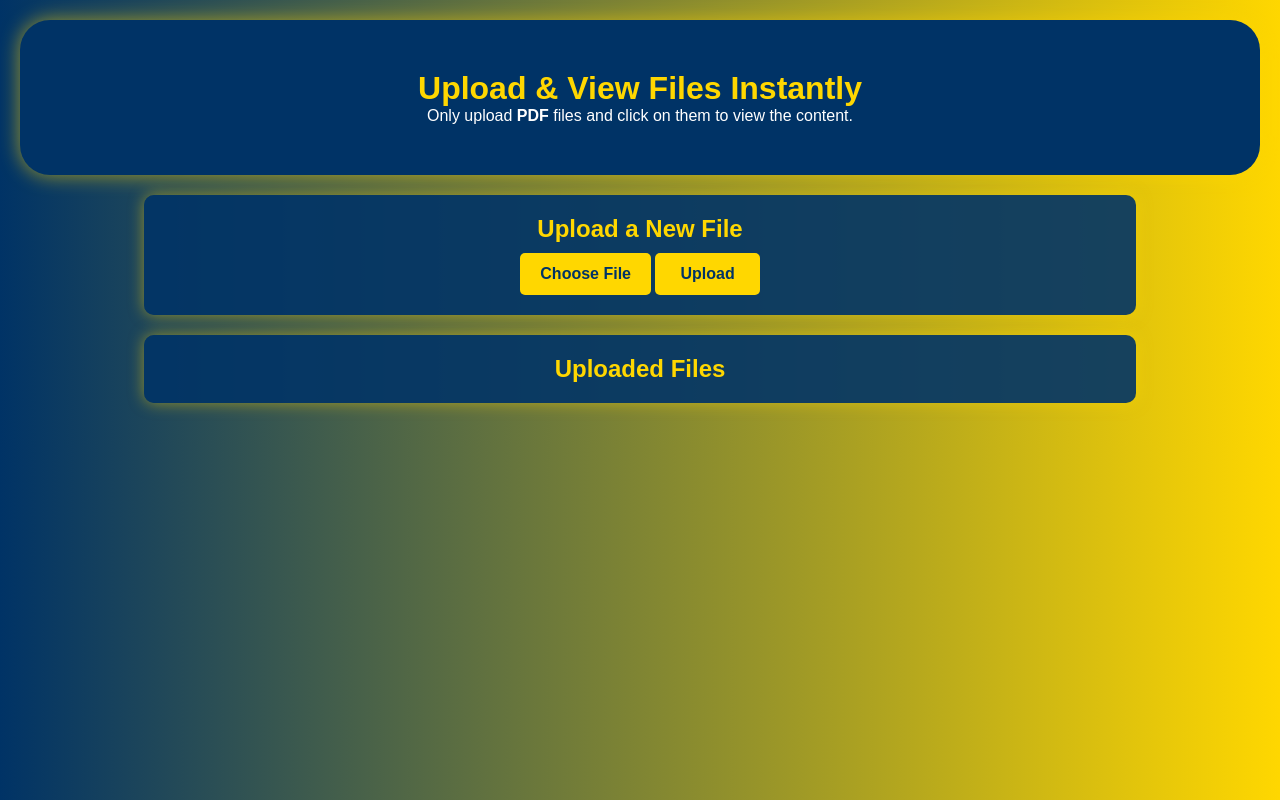
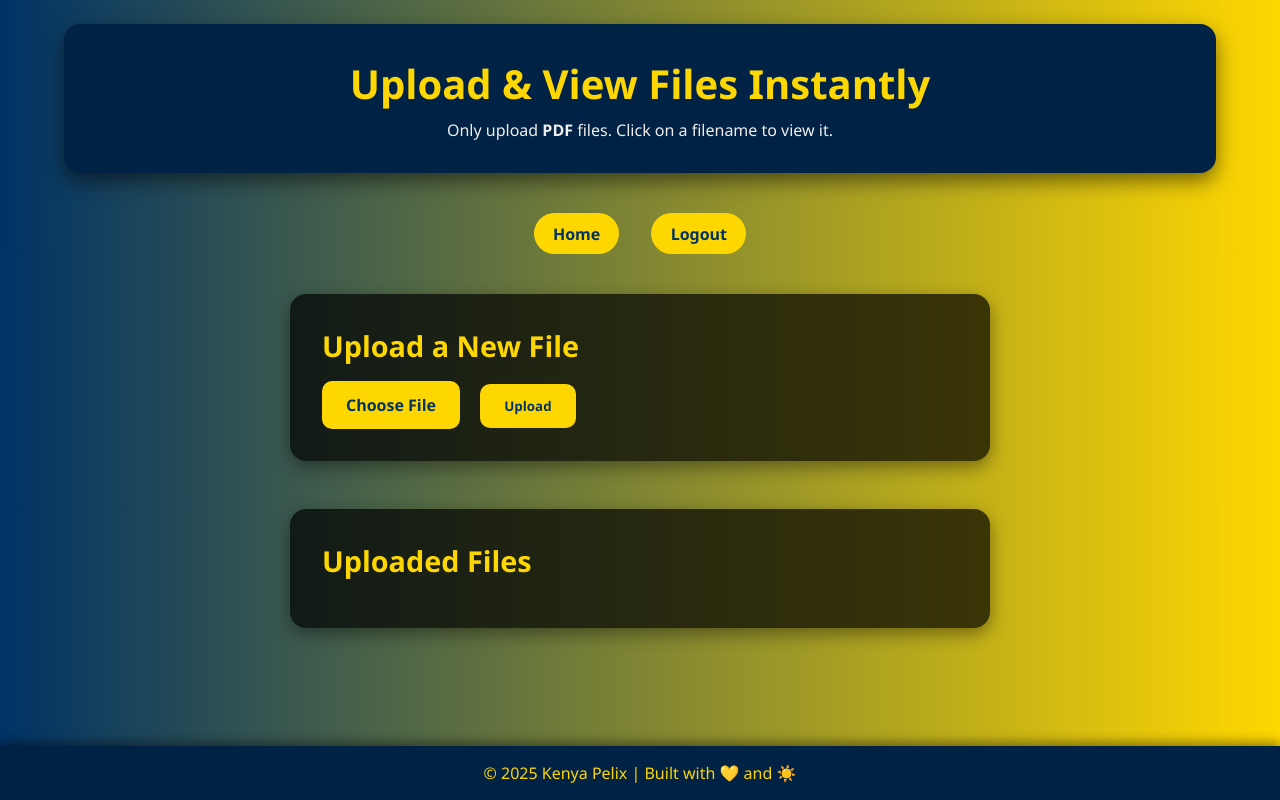
Before and after one commit to Frank383-afk/frankmwesh, a plain HTML site: page kenya.html in a window 1280 px wide. Drawn offline with Linux system fonts and the light colour scheme.

Commit message:
Update kenya.html

```diff
--- a/kenya.html
+++ b/kenya.html
@@ -1,105 +1,172 @@
 <!DOCTYPE html>
 <html lang="en">
 <head>
-    <meta charset="UTF-8">
-    <meta name="viewport" content="width=device-width, initial-scale=1.0">
-    <meta name="description" content="Upload and View Files Instantly">
-    <title>File Upload & Viewer</title>
+  <meta charset="UTF-8" />
+  <meta name="viewport" content="width=device-width, initial-scale=1.0"/>
+  <title>Upload & View Files</title>
   <style>
     * {
       margin: 0;
       padding: 0;
       box-sizing: border-box;
-            font-family: 'Poppins', sans-serif;
+      font-family: 'Segoe UI', Tahoma, Geneva, Verdana, sans-serif;
     }
+
     body {
       background: linear-gradient(90deg, #003366, #FFD700);
-            color: white;
+      color: #fff;
+      min-height: 100vh;
+      display: flex;
+      flex-direction: column;
+      padding-bottom: 100px;
+    }
+
+    header {
       text-align: center;
-            padding: 20px;
+      background-color: #002244;
+      padding: 2rem;
+      border-radius: 1rem;
+      margin: 1.5rem auto;
+      width: 90%;
+      box-shadow: 0 8px 20px rgba(0, 0, 0, 0.5);
     }
-        .upload-section, .file-list {
-            background: rgba(0, 51, 102, 0.9);
-            padding: 20px;
-            margin: 20px auto;
+
+    h1 {
+      color: #FFD700;
+      font-size: 2.5rem;
+      margin-bottom: 0.5rem;
+    }
+
+    header p {
+      color: #eee;
+      font-size: 1rem;
+    }
+
+    nav {
+      display: flex;
+      justify-content: center;
+      gap: 2rem;
+      margin: 1rem 0;
+    }
+
+    nav a {
+      background: #FFD700;
+      color: #003366;
+      padding: 0.6rem 1.2rem;
+      text-decoration: none;
+      border-radius: 25px;
+      font-weight: bold;
+      transition: background 0.3s ease;
+    }
+
+    nav a:hover {
+      background: #FFC107;
+    }
+
+    .upload-section,
+    .file-list {
+      background-color: rgba(0, 0, 0, 0.7);
+      padding: 2rem;
+      border-radius: 1rem;
+      margin: 1.5rem auto;
+      width: 90%;
+      max-width: 700px;
+      box-shadow: 0 6px 18px rgba(0, 0, 0, 0.4);
+    }
+
+    .upload-section h2,
+    .file-list h2 {
+      color: #FFD700;
+      margin-bottom: 1rem;
+      font-size: 1.8rem;
+    }
+
+    .file-label {
+      display: inline-block;
+      padding: 0.8rem 1.5rem;
+      background-color: #FFD700;
+      color: #003366;
+      font-weight: bold;
       border-radius: 10px;
-            width: 80%;
-            box-shadow: 0px 0px 15px rgba(255, 215, 0, 0.5);
+      cursor: pointer;
+      transition: 0.3s;
+      margin-right: 1rem;
     }
+
+    .file-label:hover {
+      background-color: #FFC107;
+    }
+
     input[type="file"] {
       display: none;
     }
-        .file-label {
-            display: inline-block;
+
+    button {
+      padding: 0.8rem 1.5rem;
       background: #FFD700;
       color: #003366;
-            padding: 12px 20px;
-            font-size: 16px;
-            font-weight: bold;
-            border-radius: 5px;
-            cursor: pointer;
-            transition: 0.3s;
-        }
-        .file-label:hover {
-            background: #FFC107;
-        }
-        button {
-            background: #FFD700;
-            color: #003366;
-            padding: 12px 25px;
-            font-size: 16px;
       font-weight: bold;
       border: none;
-            border-radius: 5px;
+      border-radius: 10px;
       cursor: pointer;
-            margin-top: 10px;
-            transition: 0.3s;
+      transition: background 0.3s;
     }
+
     button:hover {
       background: #FFC107;
     }
-        ul {
-            list-style: none;
-            padding: 0;
+
+    #fileList {
+      list-style-type: none;
+      padding-left: 0;
+      margin-top: 1rem;
     }
-        ul li {
-            background: rgba(255, 255, 255, 0.1);
-            margin: 10px 0;
-            padding: 10px;
-            border-radius: 5px;
+
+    #fileList li {
+      background-color: #111;
+      margin-bottom: 0.8rem;
+      padding: 0.8rem;
+      border-radius: 8px;
       display: flex;
       justify-content: space-between;
       align-items: center;
+      color: #FFC107;
     }
-        ul li a {
+
+    #fileList li a {
       color: #FFD700;
-            text-decoration: none;
-            font-weight: bold;
-            cursor: pointer;
+      text-decoration: underline;
+      margin-right: 1rem;
     }
-        header {
-            background: #003366;
-            padding: 50px 40px;
-            border-radius: 30px;
+
+    footer {
+      background-color: #002244;
+      color: #FFD700;
+      padding: 1rem;
       text-align: center;
-            box-shadow: 0px 0px 20px rgba(255, 215, 0, 0.6);
-        }
-        h2, h1 {
-            color: #FFD700;
+      position: fixed;
+      bottom: 0;
+      width: 100%;
+      box-shadow: 0 -4px 10px rgba(0, 0, 0, 0.4);
     }
   </style>
 </head>
 <body>
   <header>
     <h1>Upload & View Files Instantly</h1>
-    <p>Only upload <b>PDF</b> files and click on them to view the content.</p>
+    <p>Only upload <strong>PDF</strong> files. Click on a filename to view it.</p>
   </header>
+
+  <nav>
+    <a href="home50.html">Home</a>
+    <a href="sign i 5.html">Logout</a>
+  </nav>
 
   <section class="upload-section">
     <h2>Upload a New File</h2>
     <form id="uploadForm">
       <label for="fileInput" class="file-label">Choose File</label>
-        <input type="file" id="fileInput" accept="application/pdf" required>
+      <input type="file" id="fileInput" accept="application/pdf" required />
       <button type="button" onclick="uploadFile()">Upload</button>
     </form>
   </section>
@@ -108,6 +175,10 @@
     <h2>Uploaded Files</h2>
     <ul id="fileList"></ul>
   </section>
+
+  <footer>
+    &copy; 2025 Kenya Pelix | Built with 💛 and ☀️
+  </footer>
 
   <script>
     function uploadFile() {
@@ -119,17 +190,18 @@
 
       const file = fileInput.files[0];
       const fileURL = URL.createObjectURL(file);
-        setTimeout(() => URL.revokeObjectURL(fileURL), 60000); // Revoke URL after 1 minute to free memory
 
-        let files = JSON.parse(localStorage.getItem('uploadedFiles')) || [];
+      const files = JSON.parse(localStorage.getItem('uploadedFiles')) || [];
       files.push({ name: file.name, url: fileURL });
+
       try {
         localStorage.setItem('uploadedFiles', JSON.stringify(files));
       } catch (e) {
-            console.error('Storage limit exceeded or unavailable', e);
+        console.error('Storage issue:', e);
       }
 
       displayFiles();
+      fileInput.value = ""; // Clear input
     }
 
     function displayFiles() {
@@ -139,17 +211,22 @@
       const files = JSON.parse(localStorage.getItem('uploadedFiles')) || [];
       files.forEach((file, index) => {
         const listItem = document.createElement('li');
-            listItem.innerHTML = `<a href="#" onclick="openFile('${file.url}', '${file.name}')">${file.name}</a>
-                                  <button onclick="deleteFile(${index})">Delete</button>`;
+        listItem.innerHTML = `
+          <a href="#" onclick="openFile('${file.url}')">${file.name}</a>
+          <button onclick="deleteFile(${index})">Delete</button>
+        `;
         fileList.appendChild(listItem);
       });
     }
 
-    function openFile(url, name) {
-        const win = window.open();
-        win.document.body.innerHTML = `<embed src="${url}" width="100%" height="100%" type="application/pdf">`;
-        win.document.body.innerHTML = `<embed src="${url}" width="100%" height="100%" type="application/pdf">`;
-        win.document.body.innerHTML = `<embed src="${url}" width="100%" height="100%" type="application/pdf">`;
+    function openFile(url) {
+      const win = window.open('', '_blank');
+      win.document.write(`
+        <html><head><title>PDF Viewer</title></head>
+        <body style="margin:0">
+        <embed src="${url}" width="100%" height="100%" type="application/pdf">
+        </body></html>
+      `);
       win.document.close();
     }
 
@@ -160,7 +237,7 @@
       displayFiles();
     }
 
-    displayFiles();
+    window.onload = displayFiles;
   </script>
 </body>
 </html>
```
Lines whose indentation alone changed are shown as unchanged.
